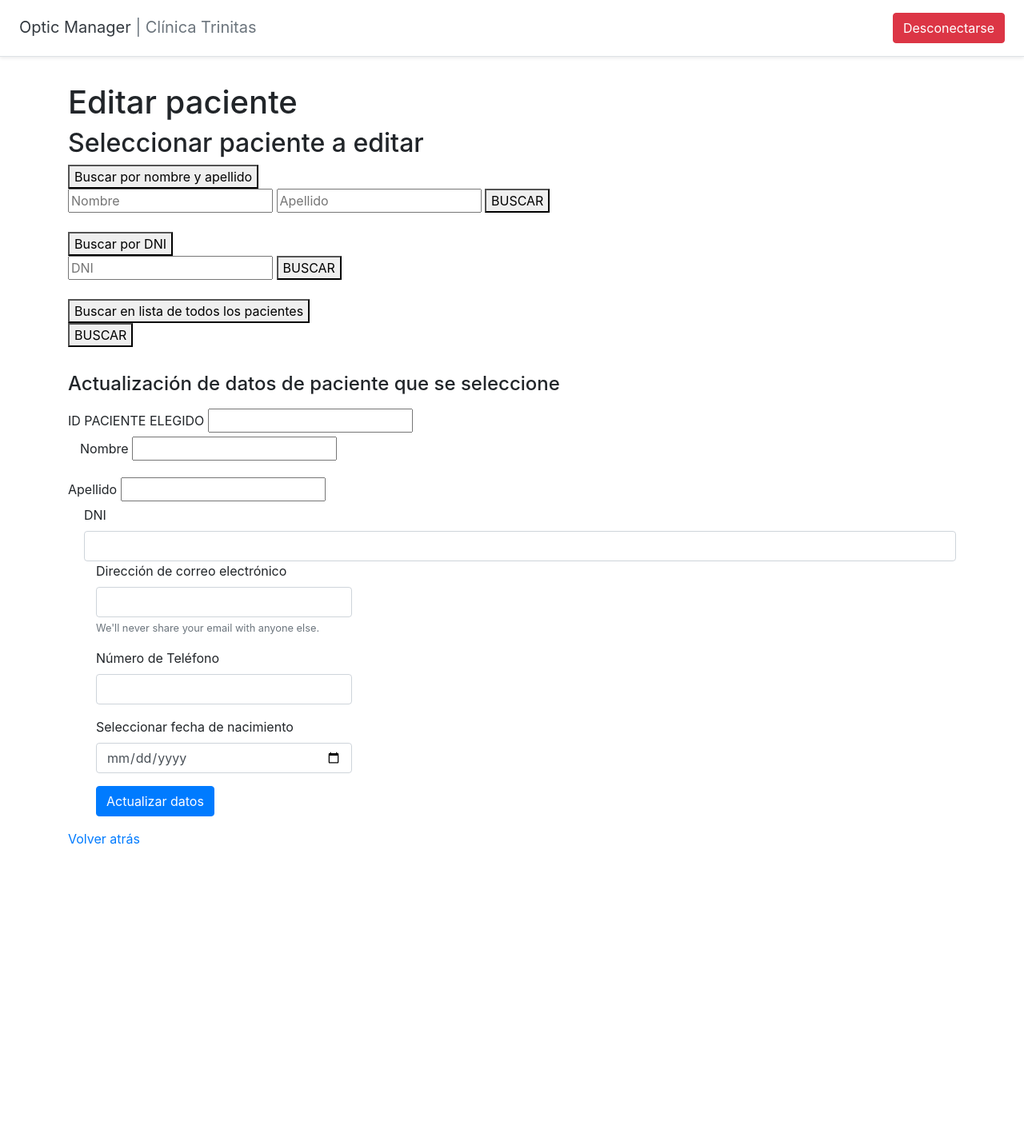
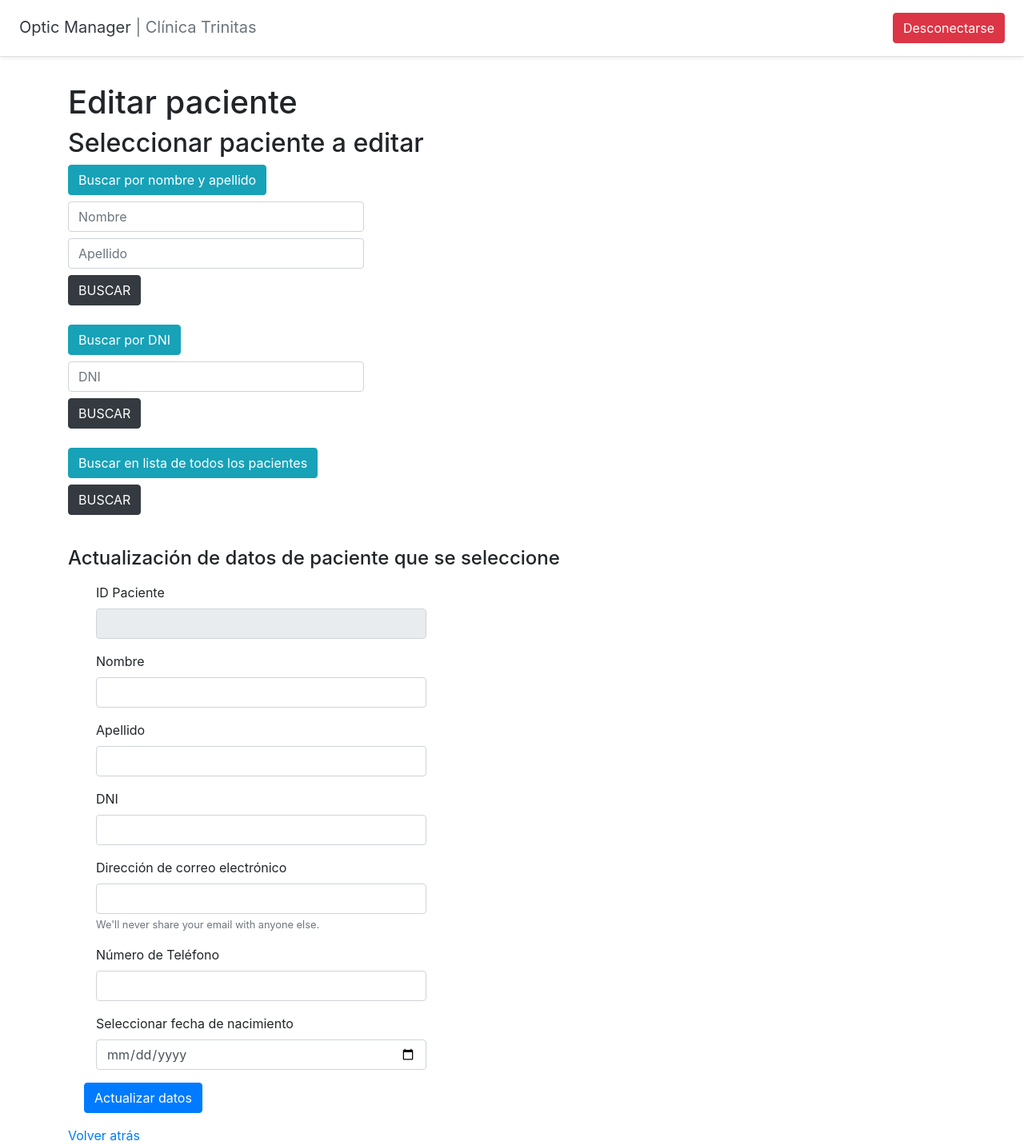
Before and after one commit to frandlt/tpfinal-fullstack-django, a Django app: template optic_manager/usuarios/templates/usuarios/editar_paciente.html in a window 1280 px wide. Shown: the whole page at 80% size. Before the commit the page ends 1056 px from the top, so only its background shows below. Run offline with Django 3.2, Linux system fonts and the light colour scheme; the template is opened without the code that fills it, so the values that code supplies are empty; some libraries are stand-ins or nearby versions.

```diff
--- a/optic_manager/usuarios/static/usuarios/style.css
+++ b/optic_manager/usuarios/static/usuarios/style.css
@@ -30,4 +30,8 @@ body {
   #span-clinica-trinitas {
     display: none;
   }
+
+  #navbar {
+    justify-content: space-between;
+  }
 }
--- a/optic_manager/usuarios/templates/usuarios/editar_paciente.html
+++ b/optic_manager/usuarios/templates/usuarios/editar_paciente.html
@@ -8,67 +8,76 @@
 <h1>Editar paciente</h1>
 <h2>Seleccionar paciente a editar</h2>
 
-<button id="btn1" data-busqueda="busq_1" class="boton_busq">Buscar por nombre y apellido</button><br>
+<button id="btn1" data-busqueda="busq_1" class="boton_busq btn btn-info">Buscar por nombre y apellido</button><br>
 <div id="busq_1" class="div1">
   <form>
     {% csrf_token %}
-  <input type="text" id="nombre" placeholder="Nombre"></input>
-  <input type="text" id="apellido" placeholder="Apellido"></input>
-  <button type="button" value="Buscar" id="buscar-1">BUSCAR</button>
+    <input type="text" id="nombre" placeholder="Nombre" class="form-control col-md-4 col-sm-6 col-8 mt-2 mb-2"></input>
+    <input type="text" id="apellido" placeholder="Apellido"
+      class="form-control col-md-4 col-sm-6 col-8 mt-2 mb-2"></input>
+    <button type="button" value="Buscar" id="buscar-1" class="btn btn-dark">BUSCAR</button>
   </form>
 </div><br>
 
-<button id="btn2" data-busqueda="busq_2" class="boton_busq">Buscar por DNI</button><br>
+<button id="btn2" data-busqueda="busq_2" class="boton_busq btn btn-info">Buscar por DNI</button><br>
 <div id="busq_2" class="div1">
   <form>
     {% csrf_token %}
-  <input type="text" id="dni" placeholder="DNI"></input>
-  <button type="button" value="Buscar" id="buscar-2">BUSCAR</button>
+    <input type="text" id="dni" placeholder="DNI" class="form-control col-md-4 col-sm-6 col-8 mt-2 mb-2"></input>
+    <button type="button" value="Buscar" id="buscar-2" class="btn btn-dark">BUSCAR</button>
   </form>
 </div><br>
 
-<button id="btn3" data-busqueda="busq_3" class="boton_busq">Buscar en lista de todos los pacientes</button><br>
-<div id="busq_3" class="div1">
+<button id="btn3" data-busqueda="busq_3" class="boton_busq btn btn-info">Buscar en lista de todos los
+  pacientes</button><br>
+<div id="busq_3" class="div1 mt-2 mb-2">
   <form>
     {% csrf_token %}
     {% for paciente in pacientes %}
-  <input type="radio" name="list_pac" class ="radio" value="{{paciente.id}}">
+    <input type="radio" name="list_pac" class="radio" value="{{paciente.id}}">
     <label for="{{paciente.id}}">{{paciente.apellido}}, {{paciente.nombre}} (DNI: {{paciente.dni}})</label><br>
     {% endfor %}
-  <button type="button" value="Buscar" id="buscar-3">BUSCAR</button>
+    <button type="button" value="Buscar" id="buscar-3" class="btn btn-dark">BUSCAR</button>
   </form>
 </div><br>
 
 
-
+<h4 class="mb-3 heading" id="paciente_a_editar">Actualización de datos de paciente que se seleccione</h4>
 <form action="{% url 'editar_paciente' %}" method="post" id="editar-paciente-form" class="needs-validation" novalidate>
   {% csrf_token %}
 
-    <h4 class="mb-3 heading" id="paciente_a_editar">Actualización de datos de paciente que se seleccione</h4>
-    <label for="id_pc_elegido">ID PACIENTE ELEGIDO</label>
-    <input type="number" id="id_pc_elegido" name="id_paciente" readonly></input>
+  <div class="form-group col-md-5 col-sm-6 col-8">
+    <div class="form-check">
 
-     <div class="form-group col-md-4">
-
-      <div>
-        <label for="inputName">Nombre</label>
-        <input type="text" id="inputName" name="nuevo_nombre" required>
+      <label for="id_pc_elegido">ID Paciente</label>
+      <input type="number" id="id_pc_elegido" name="id_paciente" class="form-control"
+        readonly></input>
     </div>
   </div>
 
-    <div >
-        <label for="inputLastName">Apellido</label>
-        <input type="text" id="inputLastName" name="nuevo_apellido" required>
+  <div class="form-group col-md-5 col-sm-6 col-8">
+    <div class="form-check">
+      <label for="inputName">Nombre</label>
+      <input type="text" id="inputName" name="nuevo_nombre" class="form-control" required>
     </div>
   </div>
 
+  <div class="form-group col-md-5 col-sm-6 col-8">
     <div class="form-check">
-        <label for="inputDni" class="mb-2">DNI</label>
-        <input type="number" class="form-control" id="inputDni" name="nuevo_dni" required>
+      <label for="inputLastName">Apellido</label>
+      <input type="text" id="inputLastName" name="nuevo_apellido" class="form-control" required>
     </div>
   </div>
 
-    <div class="form-group col-md-4">
+  <div class="form-group col-md-5 col-sm-6 col-8">
+    <div class="form-check">
+      <label for="inputDni" class="mb-2">DNI</label>
+      <input type="number" class="form-control" id="inputDni" name="nuevo_dni"
+        required>
+    </div>
+  </div>
+
+  <div class="form-group col-md-5 col-sm-6 col-8">
     <div class="form-check">
       <label for="inputEmail">Dirección de correo electrónico</label>
       <input type="email" class="form-control" id="inputEmail" aria-describedby="emailHelp" name="nuevo_mail" required>
@@ -76,14 +85,14 @@
     </div>
   </div>
 
-    <div class="form-group col-md-4">
+  <div class="form-group col-md-5 col-sm-6 col-8">
     <div class="form-check">
       <label for="inputPhone">Número de Teléfono</label>
       <input type="text" class="form-control" id="inputPhone" name="nuevo_telefono" required>
     </div>
   </div>
 
-    <div class="form-group col-md-4">
+  <div class="form-group col-md-5 col-sm-6 col-8">
     <div class="form-check">
       <label class="form-check-label mb-2" for="inputBirthDate">
         Seleccionar fecha de nacimiento
@@ -95,7 +104,7 @@
     </div>
   </div>
 
-    <div class="form-group col-md-4">
+  <div class="form-group">
     <div class="form-check">
       <button type="submit" class="btn btn-primary" value="Editar">Actualizar datos</button>
     </div>
@@ -112,40 +121,42 @@
   var pacientes = JSON.parse('{{pacientes_serializ | safe}}');
   console.log(pacientes);
 
-  document.addEventListener("DOMContentLoaded", function(){
-    document.querySelectorAll('.div1').forEach(div=>{
+  document.addEventListener("DOMContentLoaded", function () {
+    document.querySelectorAll('.div1').forEach(div => {
       div.style.display = 'none';
     });
   })
-  function mostrarBusqueda(busqueda){
-    document.querySelectorAll('.div1').forEach(div=>{
+
+  function mostrarBusqueda(busqueda) {
+    document.querySelectorAll('.div1').forEach(div => {
       div.style.display = 'none';
     });
 
     document.querySelector(`#${busqueda}`).style.display = 'block';
   }
 
-document.addEventListener('DOMContentLoaded', function(){
-    document.querySelectorAll('.boton_busq').forEach(button =>{
-        button.onclick = function(){
+  document.addEventListener('DOMContentLoaded', function () {
+    document.querySelectorAll('.boton_busq').forEach(button => {
+      button.onclick = function () {
         mostrarBusqueda(this.dataset.busqueda);
       }
     })
   });
 
-document.getElementById("btn1").addEventListener("click", function(){
-  document.getElementById("buscar-1").onclick= function(){
+  document.getElementById("btn1").addEventListener("click", function () {
+    document.getElementById("buscar-1").onclick = function () {
       console.log("se cliqueo el boton de busqueda 1");
       var nombre = document.getElementById("nombre").value;
       console.log(nombre)
       var apellido = document.getElementById("apellido").value;
       console.log(apellido);
       console.log(pacientes[0]["fields"]["apellido"]);
-    for (i=0; i< pacientes.length; i++){
-      if (pacientes[i]["fields"]["apellido"] == apellido){
-        if (pacientes[i]["fields"]["nombre"] == nombre){
+      for (i = 0; i < pacientes.length; i++) {
+        if (pacientes[i]["fields"]["apellido"] == apellido) {
+          if (pacientes[i]["fields"]["nombre"] == nombre) {
             console.log("se encontro paciente");
-          document.getElementById("paciente_a_editar").innerHTML = `Actualización de datos de: ${pacientes[i]["fields"]["apellido"]}, ${pacientes[i]["fields"]["nombre"]}`;
+            document.getElementById("paciente_a_editar").innerHTML =
+              `Actualización de datos de: ${pacientes[i]["fields"]["apellido"]}, ${pacientes[i]["fields"]["nombre"]}`;
             document.getElementById("id_pc_elegido").value = pacientes[i]["pk"];
             document.getElementById("inputName").value = pacientes[i]["fields"]["nombre"];
             document.getElementById("inputLastName").value = pacientes[i]["fields"]["apellido"];
@@ -156,17 +167,20 @@ document.getElementById("btn1").addEventListener("click", function(){
 
           }
         }
-}}})
+      }
+    }
+  })
 
-document.getElementById("btn2").addEventListener("click", function(){
-  document.getElementById("buscar-2").onclick= function(){
+  document.getElementById("btn2").addEventListener("click", function () {
+    document.getElementById("buscar-2").onclick = function () {
       console.log("se cliqueo el boton de busqueda 2");
       var dni = document.getElementById("dni").value;
       console.log(dni)
-    for (i=0; i< pacientes.length; i++){
-      if (pacientes[i]["fields"]["dni"] == dni){
+      for (i = 0; i < pacientes.length; i++) {
+        if (pacientes[i]["fields"]["dni"] == dni) {
           console.log("se encontro paciente");
-        document.getElementById("paciente_a_editar").innerHTML = `Actualización de datos de: ${pacientes[i]["fields"]["apellido"]}, ${pacientes[i]["fields"]["nombre"]}`;
+          document.getElementById("paciente_a_editar").innerHTML =
+            `Actualización de datos de: ${pacientes[i]["fields"]["apellido"]}, ${pacientes[i]["fields"]["nombre"]}`;
           document.getElementById("id_pc_elegido").value = pacientes[i]["pk"];
           document.getElementById("inputName").value = pacientes[i]["fields"]["nombre"];
           document.getElementById("inputLastName").value = pacientes[i]["fields"]["apellido"];
@@ -175,24 +189,27 @@ document.getElementById("btn2").addEventListener("click", function(){
           document.getElementById("inputPhone").value = pacientes[i]["fields"]["telefono"];
           document.getElementById("inputBirthDate").value = pacientes[i]["fields"]["fecha_nacimiento"];
         }
-}}})
+      }
+    }
+  })
 
-document.getElementById("btn3").addEventListener("click", function(){
-  document.getElementById("buscar-3").onclick= function(){
+  document.getElementById("btn3").addEventListener("click", function () {
+    document.getElementById("buscar-3").onclick = function () {
       console.log("se cliqueo el boton de busqueda 3");
       var radios = document.getElementsByClassName("radio");
       var checked_radio = ""
       console.log(radios)
-    for (radio of radios){
-      if (radio.checked){
+      for (radio of radios) {
+        if (radio.checked) {
           checked_radio = radio;
         }
       }
       var id = checked_radio.value;
       console.log(id);
-    var i = id-1
+      var i = id - 1
       console.log("se encontro paciente");
-    document.getElementById("paciente_a_editar").innerHTML = `Actualización de datos de: ${pacientes[i]["fields"]["apellido"]}, ${pacientes[i]["fields"]["nombre"]}`;
+      document.getElementById("paciente_a_editar").innerHTML =
+        `Actualización de datos de: ${pacientes[i]["fields"]["apellido"]}, ${pacientes[i]["fields"]["nombre"]}`;
       document.getElementById("id_pc_elegido").value = id;
       document.getElementById("inputName").value = pacientes[i]["fields"]["nombre"];
       document.getElementById("inputLastName").value = pacientes[i]["fields"]["apellido"];
@@ -200,8 +217,8 @@ document.getElementById("btn3").addEventListener("click", function(){
       document.getElementById("inputEmail").value = pacientes[i]["fields"]["email"];
       document.getElementById("inputPhone").value = pacientes[i]["fields"]["telefono"];
       document.getElementById("inputBirthDate").value = pacientes[i]["fields"]["fecha_nacimiento"];
-}})
-
+    }
+  })
 </script>
 
 {% endblock %}
--- a/optic_manager/usuarios/templates/usuarios/ver_pacientes.html
+++ b/optic_manager/usuarios/templates/usuarios/ver_pacientes.html
@@ -8,14 +8,14 @@
 
 <div id="filtro">
     <label for="dni">Buscar por DNI: </label>
-    <input type="number" id="dni"></input>
-    <button id="buscar">BUSCAR</button>
+    <input type="number" id="dni" class"form-control col-md-2 col-5"></input>
+    <button id="buscar" class="btn btn-dark">BUSCAR</button>
     <p id="p_msj" style="color: red"></p><br>
     <button id="ver_todos" style="display: none">VER TODOS</button>
 </div>
 
 {% if grupo == "Secretaria" %}
-    <br><a href="{% url 'editar_paciente' %}">Editar información de algún paciente</a><br>
+    <br><a href="{% url 'editar_paciente' %}" class="btn btn-info mb-4">Editar información de algún paciente</a><br>
 {% endif %}
 
 <table class="table" id="tbl">
```
Also changed, not shown: optic_manager/usuarios/templates/usuarios/agregar_paciente.html (+10 -9 lines), optic_manager/usuarios/templates/usuarios/editar_turnos.html (+9 -9 lines), optic_manager/usuarios/templates/usuarios/generar_turno.html (+4 -4 lines), optic_manager/usuarios/templates/usuarios/usuario.html (+19 -19 lines). Lines whose indentation alone changed are shown as unchanged.
